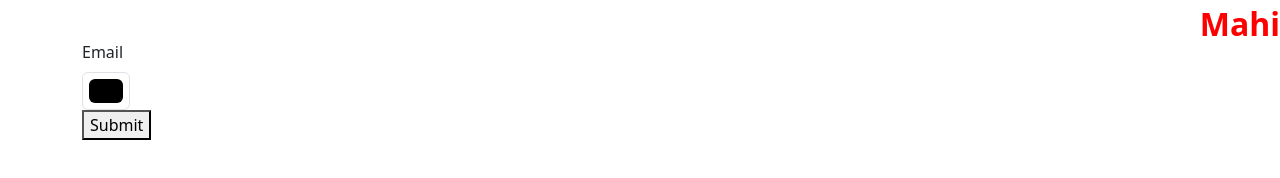
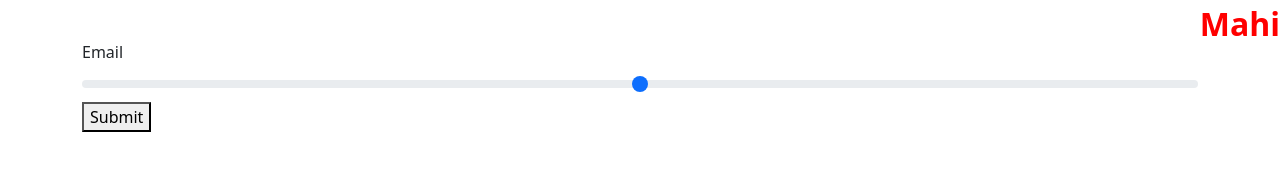
Before and after one commit to Mahi-Haque/bootstrap-practice, a plain HTML site: page index.html in a window 1280 px wide. Drawn offline with nearby package versions, Linux system fonts and the light colour scheme.

Commit message:
create  range through bootstrap

```diff
--- a/index.html
+++ b/index.html
@@ -126,7 +126,7 @@
     <div class="container">
         <form>
             <label for="email" class="form-label">Email</label>
-            <input type="color" id="email" class="form-control form-control-color">
+            <input type="range" id="email" value="mahi@gmail.com" class="form-range">
             <button>Submit</button>
         </form>
     </div>
```
